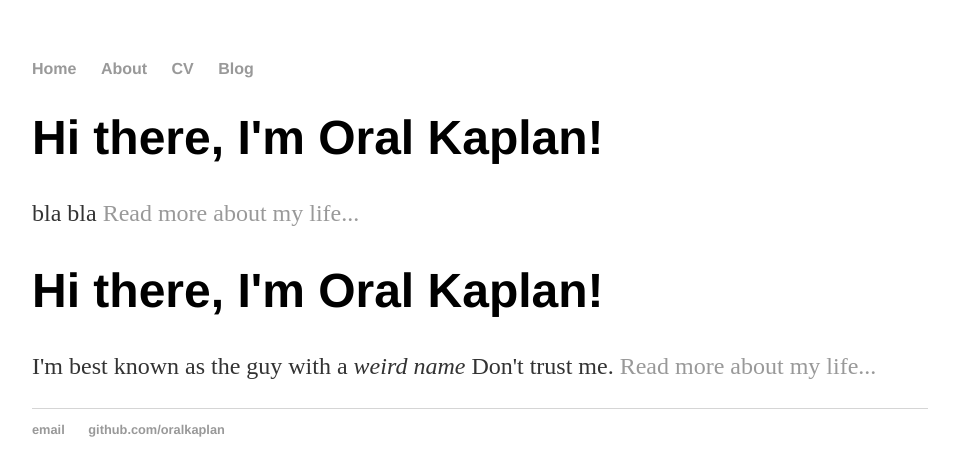
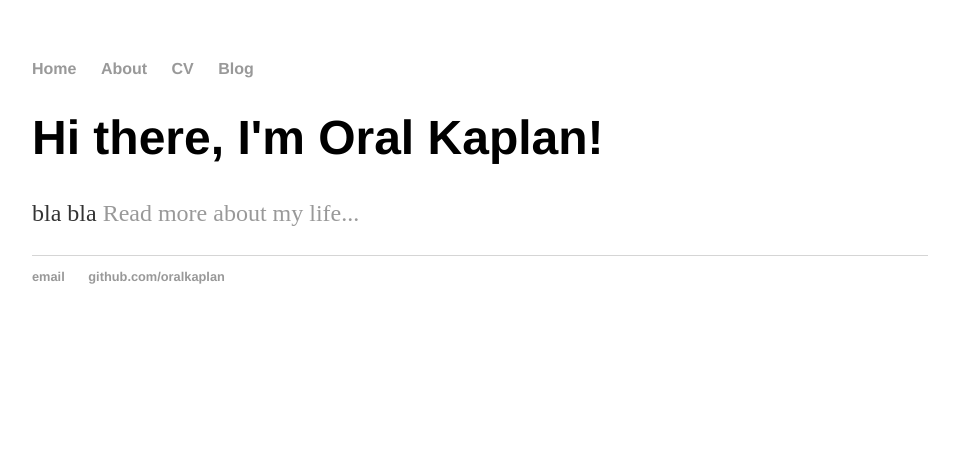
Before and after one commit to oralkaplan/oralkaplan.github.io, a Jekyll site: the page built from index.html, in a window 1280 px wide. Shown: the top 476 px of the page, without its empty margins (160-1119 px from the left). Built offline with Jekyll 4.4.1, drawn with Linux system fonts in a browser that asks for light colours.

Commit message:
finalizing

```diff
--- a/_layouts/default.html
+++ b/_layouts/default.html
@@ -1,7 +1,7 @@
 <!DOCTYPE html>
 <html>
 	<head>
-		<title>{{ page.title }}Oral Kaplan, First Page Draft</title>
+		<title>{{ page.title }}</title>
 		<!-- link to main stylesheet -->
 		<link rel="stylesheet" type="text/css" href="/css/main.css">
 	</head>
@@ -17,10 +17,6 @@
 
 		<div class="container">
       {{ content }}
-    		<div class="blurb">
-        		<h1>Hi there, I'm Oral Kaplan!</h1>
-				<p>I'm best known as the guy with a  <em>weird name</em> Don't trust me. <a href="/about">Read more about my life...</a></p>
-    		</div><!-- /.blurb -->
 		</div><!-- /.container -->
 		<footer>
     		<ul>
```
